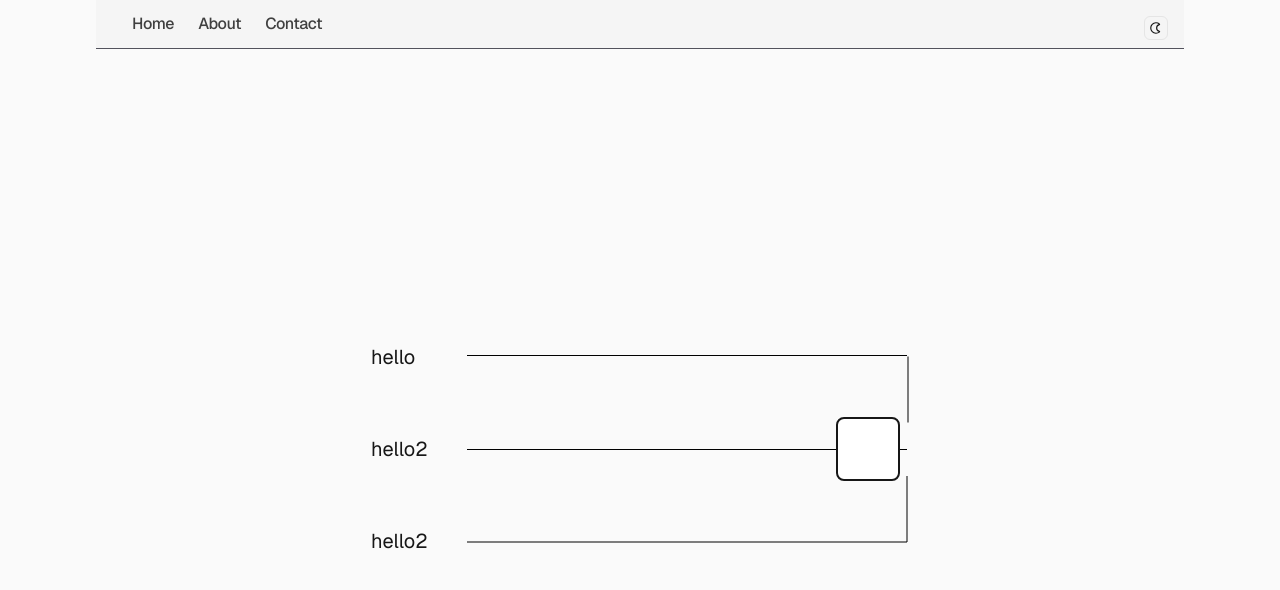
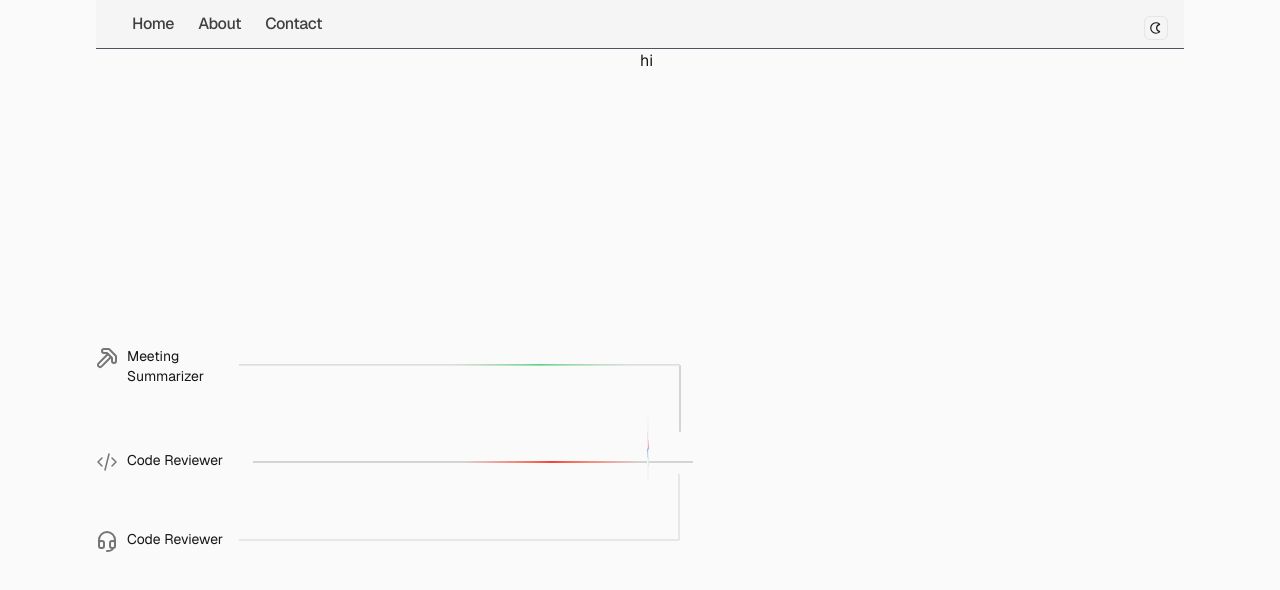
Before and after one commit to Vaskar-Bhattacharjee/Some-Tailwind-practice, a Next.js app: page / in a window 1280 px wide. Shown: the top 590 px of the page. Built offline with nearby package versions, Linux system fonts and the light colour scheme.

Commit message:
Add svg design

```diff
--- a/src/app/component/svg-practice.tsx
+++ b/src/app/component/svg-practice.tsx
@@ -1,27 +1,52 @@
-// import { motion } from 'framer-motion'
+import { motion } from 'framer-motion'
 function SvgPractice() {
   return (
-    <div className='w-full h-full flex justify-center items-center relative  '>
+    <div className='w-full mx-auto h-full grid grid-cols-2 relative  '>
 
         {/*  problem Div Starts */}
-        <div className="w-1/2   flex justify-center items-center  relative  py-18">
-            <div className='flex flex-col justify-between  items-center '>
+        <div className="w-full flex justify-center items-center  relative  py-18">
+            <div className="w-full flex justify-center items-center  relative  py-18">
+                    <div className='flex flex-col justify-between  items-center px-2 overflow-visible '>
                         <div className='flex  w-full  justify-start items-center'>
-                    <p className='w-20 mb-16 text-xl '>hello</p>
-                    <TopSvg className='ml-4'/>
+                            <p className='w-35 mb-16 text-sm flex Justify-center item-center gap-2'>
+                                <span className=""><Meetings /></span>
+                                Meeting Summarizer</p>
+                            <TopSvg className='ml-1 text-neutral-300 dark:text-neutral-400'/>
                         </div>
                         <div className='flex  w-full  justify-start items-center'>
-                    <p className='text-xl w-20'> hello2</p>
-                    <MiddleSvg  className='ml-4 '/>
+                            <p className='text-sm w-35 flex Justify-center item-center gap-2'>
+                                <span className=""><Code /></span>
+                                Code Reviewer</p>
+                            <MiddleSvg  className='ml-4 text-neutral-300 dark:text-neutral-400'/>
                         </div>
                         <div className='flex  w-full justify-start items-end '>
-                        <p className='w-20 mt-16 text-xl'> hello2</p>
-                        <BottomSvg  className='ml-4 mb-3 '/>
+                                <p className='text-sm w-35 flex Justify-center item-center gap-2'>
+                                <span className=""><Customer /></span>
+                                Code Reviewer</p>
+                                <BottomSvg  className='ml-1 mb-3 text-neutral-300 dark:text-neutral-400'/>
                         </div>
                     </div>
 
-       <div className="size-16 border-2 rounded-lg absolute right-3 z-20 bg-white "></div>
+            <div className="size-16 z-10  rounded-sm -ml-14 bg-neutral-100  relative overflow-hidden  p-px ">
+             <motion.div
+             whileHover="animate"
+             className="w-full h-full relative z-20 bg-white dark:bg-neutral-900 rounded-[3px] flex justify-center items-center cursor-pointer " >
+                <SVG
+                />
+            </motion.div>
+             <div className="w-full h-full absolute  inset-0 scale-[1.4] bg-[conic-gradient(at_center,transparent,var(--color-blue-500),20%,transparent_30%)]  animate-spin"></div>
+             <div className="w-full h-full absolute  inset-0 scale-[1.4] bg-[conic-gradient(at_center,transparent,var(--color-red-500),20%,transparent_30%)] animate-spin [animation-delay:-0.5s]"></div>
+
            </div>
+
+            </div>
+
+        </div>
+
+        <div>
+           <p>hi</p>
+        </div>
+
         {/*  problem Div ends */}
 
 
@@ -40,24 +65,105 @@ const TopSvg = ({...props}) => (
     height="68"
     viewBox="0 0 442 68"
     fill="none"
+
     xmlns="http://www.w3.org/2000/svg"
     {...props}>
-    <path d="M441.5 67.5H440.5V1.5H441.5V67.5ZM440 1H0V0H440V1Z" fill="black"/>
+    < defs>
+    <motion.linearGradient
+    gradientUnits='userSpaceOnUse'
+    id="gradient"
+    x1="0"
+    y1="0"
+    x2="441"
+    y2="0"
+
+    initial={{ x1: -442, x2: 0 }}
+    animate={{ x1: 442, x2: 884 }}
+    transition={{
+        repeat: Infinity,
+        duration: 2,
+        ease: "linear",
+    }}
+
+    >
+        <stop offset="0%" stopColor="currentColor" />
+         <stop offset="20%" stopColor="#22c55e" />
+        <stop offset="40%" stopColor="currentColor" />
+        <stop offset="100%" stopColor="currentColor" />
+    </motion.linearGradient>
+
+    </defs>
+        <path d="M441.5 67.5H440.5V1.5H441.5V67.5ZM440 1H0V0H440V1Z" stroke="url(#gradient)" strokeWidth="1"/>
+
     </svg>
 
 )
 const MiddleSvg = ({...props}) => (
-    <svg
-    width="440"
-    height="1"
-    viewBox="0 0 440 1"
+    <motion.svg
+    width="444"
+    height="10"
+    viewBox="0 0 440 10"
     fill="none"
     xmlns="http://www.w3.org/2000/svg"
     {...props}>
-        <path d="M0 0.5H440" stroke="black"/>
-    </svg>
-)
 
+        <defs>
+            <motion.linearGradient
+                id="gradient2"
+                x1="0"
+                y1="0"
+                x2="441"
+                y2="0"
+                gradientUnits="userSpaceOnUse" // Crucial for pixel-based animation
+
+                // --- Animation Props ---
+                initial={{ x1: -440, x2: 0 }}
+                animate={{ x1: 440, x2: 880 }}
+                transition={{
+                    repeat: Infinity,
+                    duration: 2,
+                    ease: "linear",
+                }}
+                // -------------------------
+            >
+                {/* Stops define the red highlight on a currentColor background */}
+                <stop offset="0%" stopColor="currentColor" />
+                <stop offset="20%" stopColor="#F44336" />
+                <stop offset="40%" stopColor="currentColor" />
+                <stop offset="100%" stopColor="currentColor" />
+            </motion.linearGradient>
+        </defs>
+
+        <path
+        // Path is drawn at Y=5 (center of the 10-unit viewbox)
+        d="M0 5H440"
+
+        // 👈 STROKE CONNECTION: Uses the animated gradient ID
+        stroke="url(#gradient2)"
+
+        // Defines the thickness of the line
+        strokeWidth="2"
+        />
+
+    </motion.svg>
+);
+
+/*************  ✨ Windsurf Command ⭐  *************/
+/**
+ * BottomSvg component
+ * @param {Object} props - props for the component
+ * @returns {JSX.Element} - BottomSvg component
+ * @example
+ * import React from 'react'
+ * import { BottomSvg } from './BottomSvg'
+ *
+ * const MyComponent = () => {
+ *   return (
+ *     <BottomSvg />
+ *   )
+ * }
+ */
+/*******  e424398d-6c4f-4352-a5c6-871bf5c7c504  *******/
 const BottomSvg = ({...props}) => (
     <svg
     width="441"
@@ -65,58 +171,120 @@ const BottomSvg = ({...props}) => (
     viewBox="0 0 441 67"
     fill="none"
     xmlns="http://www.w3.org/2000/svg"
+
+
     {...props}>
-    <path d="M440.5 66H440V66.5H0V65.5H439.5V0H440.5V66Z" fill="black"/>
+    <path d="M440.5 66H440V66.5H0V65.5H439.5V0H440.5V66Z" fill="currentColor"/>
     </svg>
 
 )
 
+const Code = () => (
+    <motion.svg
+    initial={{
+        x: 0,
+        y: 0
+    }}
+    whileHover={{
+        x: -2,
+        y: -2
+    }}
+    transition={
+        {
+            duration: 0.2
+        }
+    }
+    xmlns="http://www.w3.org/2000/svg"
+    width="24" height="24"
+    viewBox="0 0 24 24" fill="none"
+    stroke="#757575" strokeWidth="1.5"
+    strokeLinecap="round"
+    strokeLinejoin="round" >
+
+    <path stroke="none" d="M0 0h24v24H0z" fill="none"/><path d="M7 8l-4 4l4 4" /><path d="M17 8l4 4l-4 4" /><path d="M14 4l-4 16" /></motion.svg>
+)
+const Meetings = () => (
+    <motion.svg
+         initial={{
+        x: 0,
+        y: 0
+    }}
+    whileHover={{
+        x: -2,
+        y: -2
+    }}
+    transition={
+        {
+            duration: 0.2
+        }
+    }
+    xmlns="http://www.w3.org/2000/svg"
+    width="24" height="24" viewBox="0 0 24 24" fill="none"
+    stroke="#757575" strokeWidth="2" strokeLinecap="round" strokeLinejoin="round"><path stroke="none" d="M0 0h24v24H0z" fill="none"/><path d="M13 8l-9.383 9.418a2.091 2.091 0 0 0 0 2.967a2.11 2.11 0 0 0 2.976 0l9.407 -9.385" /><path d="M9 3h4.586a1 1 0 0 1 .707 .293l6.414 6.414a1 1 0 0 1 .293 .707v4.586a2 2 0 1 1 -4 0v-3l-5 -5h-3a2 2 0 1 1 0 -4z" /></motion.svg>
+)
+
+const Customer = () => (
+    <motion.svg
+        initial={{
+        x: 0,
+        y: 0
+    }}
+    whileHover={{
+        x: -2,
+        y: -2
+    }}
+    transition={
+        {
+            duration: 0.2
+        }
+    }
+    xmlns="http://www.w3.org/2000/svg" width="24" height="24" viewBox="0 0 24 24" fill="none" stroke="#757575" stroke-width="2" stroke-linecap="round" stroke-linejoin="round"><path stroke="none" d="M0 0h24v24H0z" fill="none"/><path d="M4 14v-3a8 8 0 1 1 16 0v3" /><path d="M18 19c0 1.657 -2.686 3 -6 3" /><path d="M4 14a2 2 0 0 1 2 -2h1a2 2 0 0 1 2 2v3a2 2 0 0 1 -2 2h-1a2 2 0 0 1 -2 -2v-3z" /><path d="M15 14a2 2 0 0 1 2 -2h1a2 2 0 0 1 2 2v3a2 2 0 0 1 -2 2h-1a2 2 0 0 1 -2 -2v-3z" /></motion.svg>
+)
+
+const SVG = () => (
+<motion.svg
 
 
+xmlns="http://www.w3.org/2000/svg"
+width="100"
+height="100"
+viewBox="0 0 24 24"
+fill="currentColor"
+stroke="none"
+className="text-neutral-500 dark:text-neutral-400 size-7"
+>
 
+<path
+stroke="none"
+d="M0 0h24v24H0z"
+fill="none"/>
 
+<motion.path
+variants={{
+    animate: {
+        x: [0, -4, 4, 0],
 
-// const SVG = () => (
-// <motion.svg
+    }
 
-// xmlns="http://www.w3.org/2000/svg"
-// width="100"
-// height="100"
-// viewBox="0 0 24 24"
-// fill=""
-// stroke="none">
+}}
+transition={{
+    duration: 0.6,
+    ease: "easeInOut",
+}}
+d="M14.235 19c.865 0 1.322 1.024 .745 1.668a3.992 3.992 0 0 1 -2.98 1.332a3.992 3.992 0 0 1 -2.98 -1.332c-.552 -.616 -.158 -1.579 .634 -1.661l.11 -.006h4.471z"
+/>
+<motion.path
+variants={{
+    animate: {
+        rotate: [0, 20 , -20, 0]
+    }
+}}
+transition={{
+    duration: 0.6,
+    ease: "easeInOut",
+}}
+d="M12 2c1.358 0 2.506 .903 2.875 2.141l.046 .171l.008 .043a8.013 8.013 0 0 1 4.024 6.069l.028 .287l.019 .289v2.931l.021 .136a3 3 0 0 0 1.143 1.847l.167 .117l.162 .099c.86 .487 .56 1.766 -.377 1.864l-.116 .006h-16c-1.028 0 -1.387 -1.364 -.493 -1.87a3 3 0 0 0 1.472 -2.063l.021 -.143l.001 -2.97a8 8 0 0 1 3.821 -6.454l.248 -.146l.01 -.043a3.003 3.003 0 0 1 2.562 -2.29l.182 -.017l.176 -.004z"
+/>
+</motion.svg>
 
-// <path
-// stroke="none"
-// d="M0 0h24v24H0z"
-// fill="none"/>
-
-// <motion.path
-// variants={{
-//     animate: {
-//         x: [0, -4, 4, 0],
-
-//     }
-
-// }}
-// transition={{
-//     duration: 0.6,
-//     ease: "easeInOut",
-// }}
-// d="M14.235 19c.865 0 1.322 1.024 .745 1.668a3.992 3.992 0 0 1 -2.98 1.332a3.992 3.992 0 0 1 -2.98 -1.332c-.552 -.616 -.158 -1.579 .634 -1.661l.11 -.006h4.471z"
-// />
-// <motion.path
-// variants={{
-//     animate: {
-//         rotate: [0, 20 , -20, 0]
-//     }
-// }}
-// transition={{
-//     duration: 0.6,
-//     ease: "easeInOut",
-// }}
-// d="M12 2c1.358 0 2.506 .903 2.875 2.141l.046 .171l.008 .043a8.013 8.013 0 0 1 4.024 6.069l.028 .287l.019 .289v2.931l.021 .136a3 3 0 0 0 1.143 1.847l.167 .117l.162 .099c.86 .487 .56 1.766 -.377 1.864l-.116 .006h-16c-1.028 0 -1.387 -1.364 -.493 -1.87a3 3 0 0 0 1.472 -2.063l.021 -.143l.001 -2.97a8 8 0 0 1 3.821 -6.454l.248 -.146l.01 -.043a3.003 3.003 0 0 1 2.562 -2.29l.182 -.017l.176 -.004z"
-// />
-// </motion.svg>
-
-// )
+)
```
Lines whose indentation alone changed are shown as unchanged.
